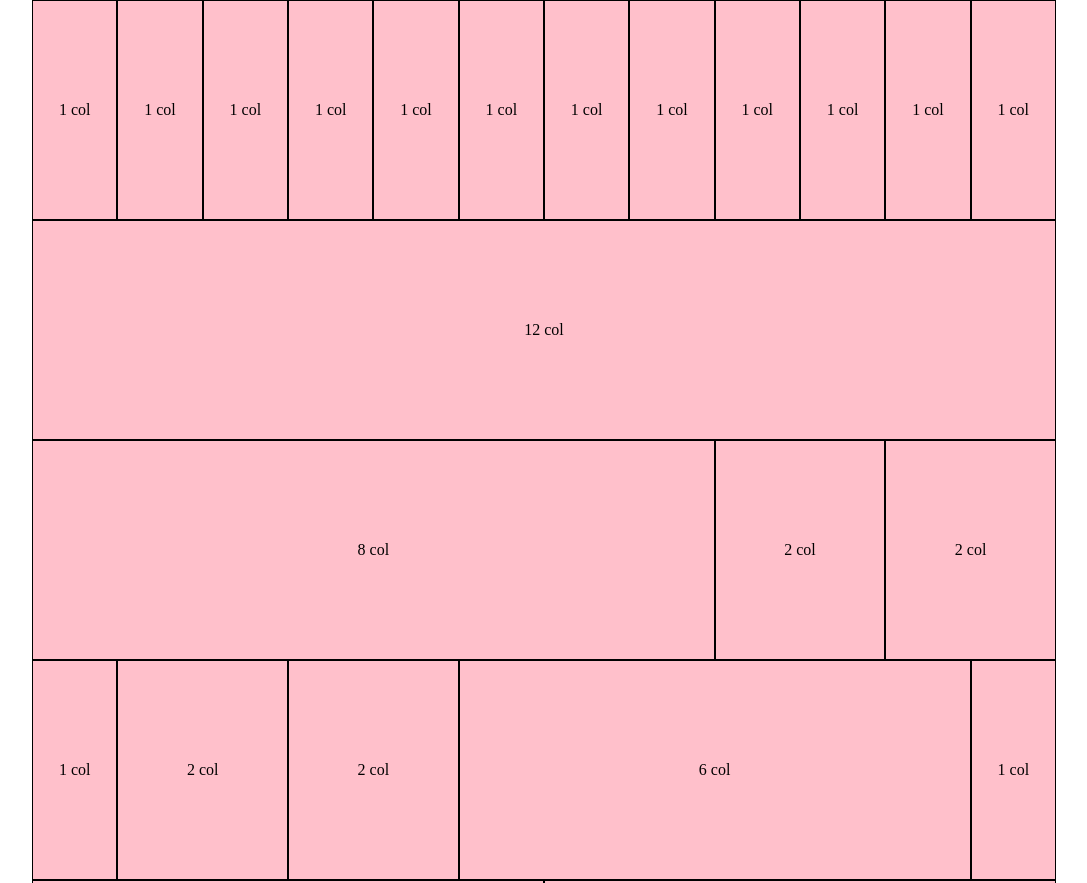
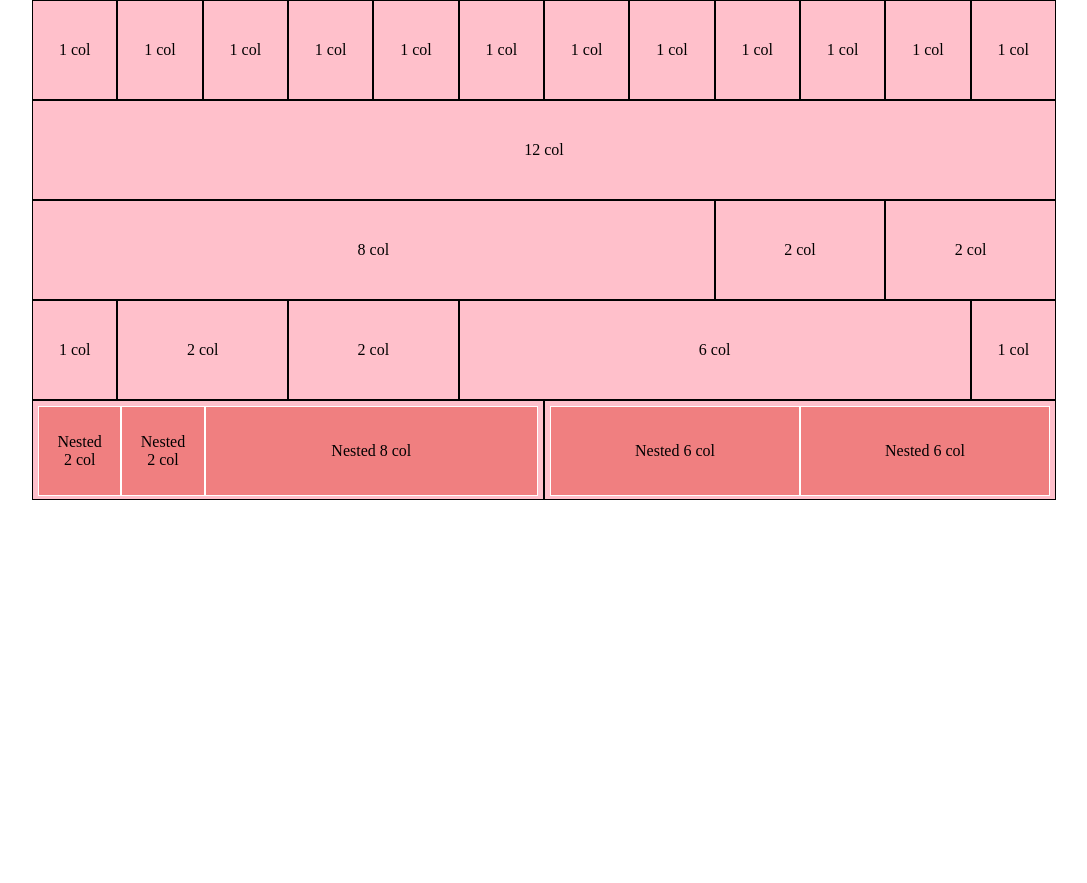
Before and after one commit to Steferre/html-css-12bool, a plain HTML site: page index.html in a window 1280 px wide. Shown: the top 883 px of the page, without its empty margins (96-1183 px from the left). After the commit the page ends 800 px from the top, so only its background shows below. Drawn offline with Linux system fonts and the light colour scheme.

Commit message:
Fatte piccole modifiche. Progetto Completato.

```diff
--- a/css/framework.css
+++ b/css/framework.css
@@ -18,6 +18,7 @@
 
 [class*="col-"] {
     float: left;
+    position: relative;
 }
 
 /* COLUMNS */
--- a/css/style.css
+++ b/css/style.css
@@ -2,16 +2,26 @@
 [class*="col-"] {
     border: 1px solid #000000;
     text-align: center;
-    padding: 100px 0; /*messo solo per evidenziare meglio le colonne*/
+    height: 100px; /*messa solo per evidenziare meglio le colonne*/
     background-color: #FFC0CB;
+    vertical-align: middle;
 }
 
 [class*="col-"].nested {
     background-color: #F07F80;
     border-color: #FFFFFF;
-    margin: -90px 0;
+    height: 90px;
 }
 
+[class*="col-"] > p {
+    position: absolute;
+    top: 50%;
+    left: 50%;
+    transform: translate(-50%, -50%);
+}
+
+
+
 .card {
-    padding: 0 5px;
+    padding: 5px 5px;
 }
--- a/index.html
+++ b/index.html
@@ -11,49 +11,101 @@
 <body>
     <div class="container">
         <div class="row">
-            <div class="col-1">1 col</div>
-            <div class="col-1">1 col</div>
-            <div class="col-1">1 col</div>
-            <div class="col-1">1 col</div>
-            <div class="col-1">1 col</div>
-            <div class="col-1">1 col</div>
-            <div class="col-1">1 col</div>
-            <div class="col-1">1 col</div>
-            <div class="col-1">1 col</div>
-            <div class="col-1">1 col</div>
-            <div class="col-1">1 col</div>
-            <div class="col-1">1 col</div>
+            <div class="col-1">
+                <p>1 col</p>
+            </div>
+            <div class="col-1">
+                <p>1 col</p>
+            </div>
+            <div class="col-1">
+                <p>1 col</p>
+            </div>
+            <div class="col-1">
+                <p>1 col</p>
+            </div>
+            <div class="col-1">
+                <p>1 col</p>
+            </div>
+            <div class="col-1">
+                <p>1 col</p>
+            </div>
+            <div class="col-1">
+                <p>1 col</p>
+            </div>
+            <div class="col-1">
+                <p>1 col</p>
+            </div>
+            <div class="col-1">
+                <p>1 col</p>
+            </div>
+            <div class="col-1">
+                <p>1 col</p>
+            </div>
+            <div class="col-1">
+                <p>1 col</p>
+            </div>
+            <div class="col-1">
+                <p>1 col</p>
+            </div>
         </div>
         <div class="row">
-            <div class="col-12">12 col</div>
+            <div class="col-12">
+                <p>12 col</p>
+            </div>
         </div>
         <div class="row">
-            <div class="col-8">8 col</div>
-            <div class="col-2">2 col</div>
-            <div class="col-2">2 col</div>
+            <div class="col-8">
+                <p>8 col</p>
+            </div>
+            <div class="col-2">
+                <p>2 col</p>
+            </div>
+            <div class="col-2">
+                <p>2 col</p>
+            </div>
         </div>
         <div class="row">
-            <div class="col-1">1 col</div>
-            <div class="col-2">2 col</div>
-            <div class="col-2">2 col</div>
-            <div class="col-6">6 col</div>
-            <div class="col-1">1 col</div>
+            <div class="col-1">
+                <p>1 col</p>
+            </div>
+            <div class="col-2">
+                <p>2 col</p>
+            </div>
+            <div class="col-2">
+                <p>2 col</p>
+            </div>
+            <div class="col-6">
+                <p>6 col</p>
+            </div>
+            <div class="col-1">
+                <p>1 col</p>
+            </div>
         </div>
         <div class="row">
             <div class="col-6">
                 <div class="row">
                     <div class="card">
-                        <div class="col-2 nested">Nested 2 col</div>
-                        <div class="col-2 nested">Nested 2 col</div>
-                        <div class="col-8 nested">Nested 8 col</div>
+                        <div class="col-2 nested">
+                            <p>Nested<br>2 col</p>
+                        </div>
+                        <div class="col-2 nested">
+                            <p>Nested<br>2 col</p>
+                        </div>
+                        <div class="col-8 nested">
+                            <p>Nested 8 col</p>
+                        </div>
                     </div>
                 </div>
             </div>
             <div class="col-6">
                 <div class="row">
                     <div class="card">
-                        <div class="col-6 nested">Nested 6 col</div>
-                        <div class="col-6 nested">Nested 6 col</div>
+                        <div class="col-6 nested">
+                            <p>Nested 6 col</p>
+                        </div>
+                        <div class="col-6 nested">
+                            <p>Nested 6 col</p>
+                        </div>
                     </div>
                 </div>
             </div>
```
